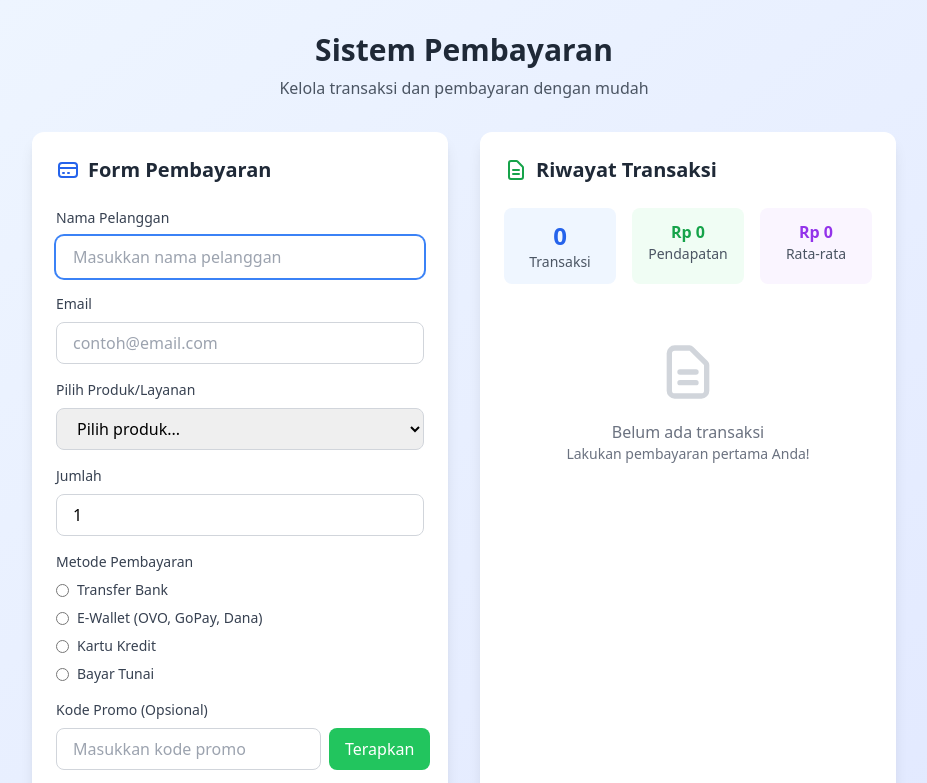
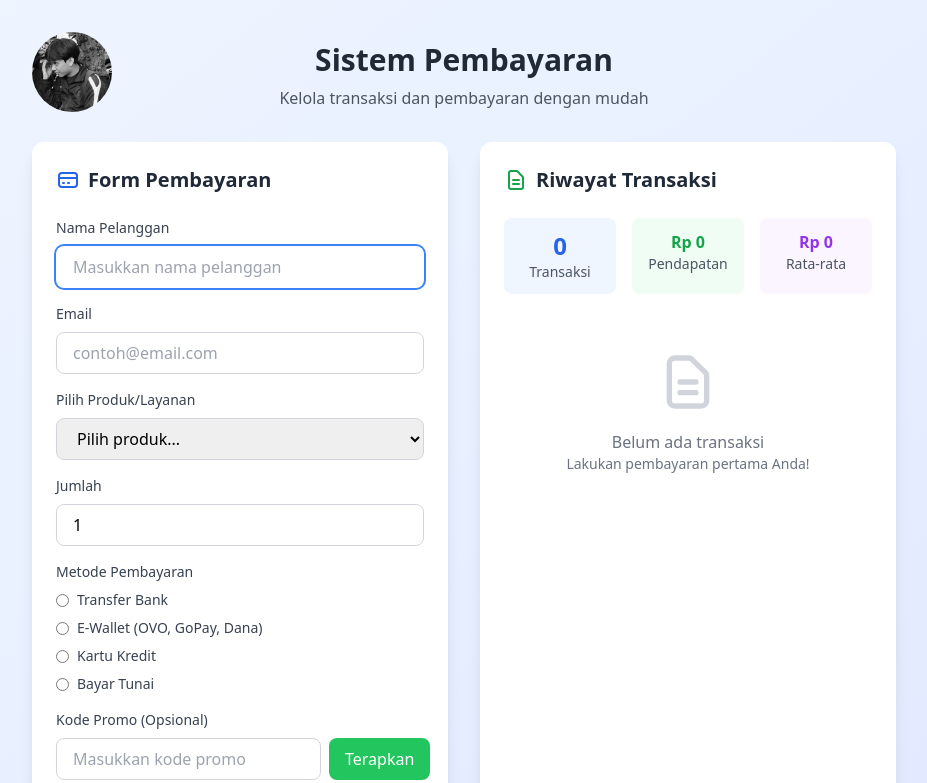
Before and after one commit to ekhsa/uas-web-spa-1124160176, a plain HTML site: page index.html in a window 1280 px wide. Shown: the top 783 px of the page, without its empty margins (176-1103 px from the left). Drawn offline with nearby package versions, Linux system fonts and the light colour scheme.

Commit message:
Menambahkan Foto

```diff
--- a/index.html
+++ b/index.html
@@ -10,6 +10,22 @@
   <body class="bg-gradient-to-br from-blue-50 to-indigo-100 min-h-screen py-8">
     <div class="container mx-auto max-w-4xl px-4">
       <!-- Header -->
+
+      <!-- Gambar kiri -->
+      <div style="position: relative; width: 20%; height: 10px">
+        <img
+          src="assets/ekhsa.jpg"
+          alt="Foto Kiri"
+          style="
+            border-radius: 500px;
+            width: 80px;
+            position: absolute;
+            top: 0;
+            left: 0;
+          "
+        />
+      </div>
+
       <div class="text-center mb-8">
         <h1 class="text-3xl font-bold text-gray-800 mb-2">Sistem Pembayaran</h1>
         <p class="text-gray-600">
```
Also changed, not shown: assets/ekhsa.jpg (added).
